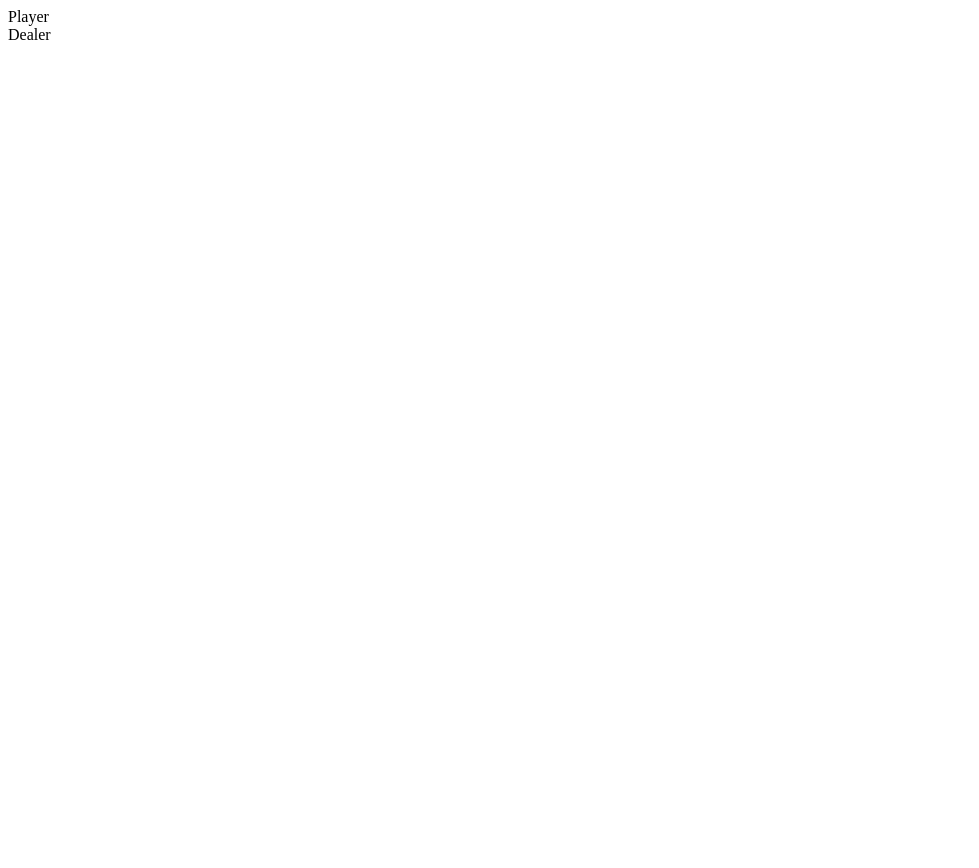
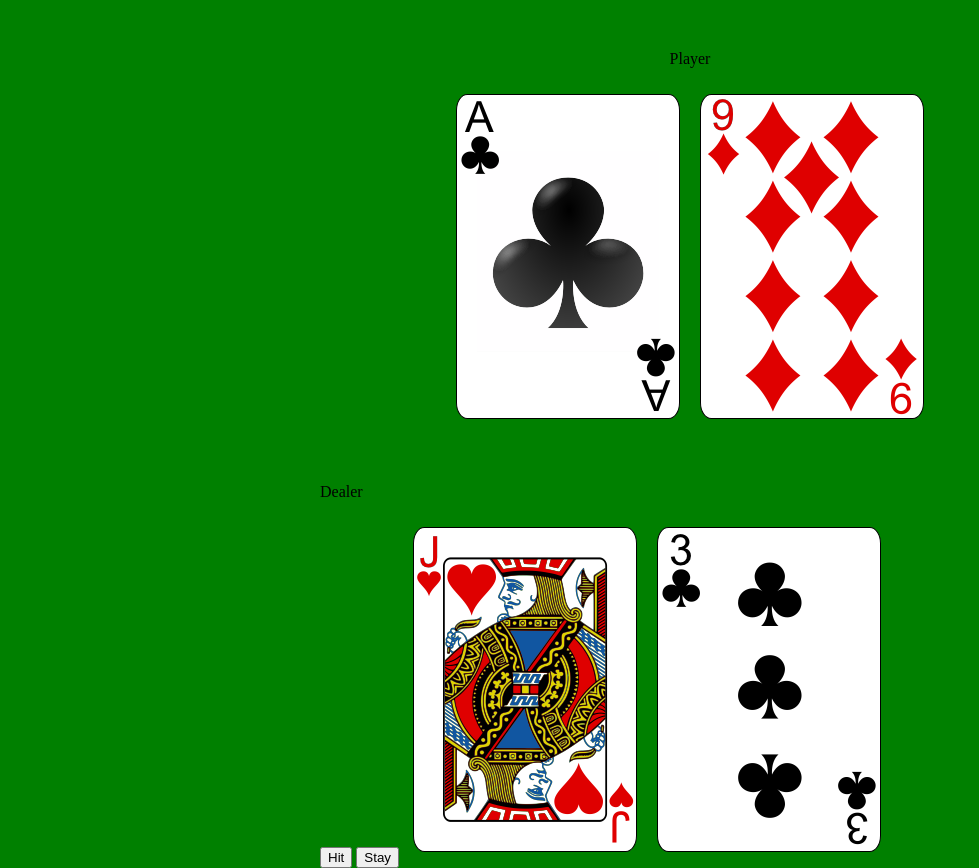
Before and after one commit to elu93/BlackJack, a plain HTML site: page index.html in a window 1280 px wide. Shown: the whole page, without its empty margins (0-979 px from the left). Before the commit the page ends 800 px from the top, so only its background shows below. Drawn offline with nearby package versions, Linux system fonts and the light colour scheme; files whose address does not match are found by name.

Commit message:
Added Hit and Stay feature for game and formatted CSS to be more intuitive

```diff
--- a/css/style.css
+++ b/css/style.css
@@ -0,0 +1,26 @@
+img {
+    border: 1px solid black;
+    margin: 10px;
+    background-color: white;
+    border-radius: 5%;
+}
+
+body {
+    background-color: green;
+    display: flex;
+    justify-content: center;
+    flex-direction: column;
+    margin: auto;
+    width: 50vw;
+}
+
+.player-cards {
+    text-align: center;
+}
+
+.player {
+    text-align: center;
+    margin: 50px;
+    width: 50vw;
+    display: block;
+}
--- a/index.html
+++ b/index.html
@@ -11,8 +11,16 @@
 
 <body>
     <div class="gameboard">
-    <div class="player">Player</div>
-    <div class="dealer">Dealer</div>
+        <div class="player">Player
+            <p class="player-cards"></p>
+        </div>
+
+        <div class="dealer">Dealer
+            <p class="dealer-cards"></p>
+        </div>
+
+        <button class="hit">Hit</button>
+        <button class="stay">Stay</button>
     </div>
     <script src="https://code.jquery.com/jquery-3.2.1.min.js" integrity="sha256-hwg4gsxgFZhOsEEamdOYGBf13FyQuiTwlAQgxVSNgt4="
         crossorigin="anonymous"></script>
--- a/js/app.js
+++ b/js/app.js
@@ -1,19 +1,34 @@
+let Player = {
+    hand: [],
+    counter: 0,
+    bust: false
+}
 
-function Card(r, s) {
+let Dealer = {
+    hand: [],
+    counter: 0,
+    bust: false
+}
+
+function Card(r, s, v) {
     this.rank = r
     this.suit = s
+    this.value = v
     this.cardName = `${r}_of_${s}`
     this.image = `/Users/eric/BlackJack/images/Cards/png/${r}_of_${s}.png`
 }
 
 suits = ['diamonds', 'clubs', 'hearts', 'spades']
 ranks = 'A23456789TJQK'
+values = [1, 2, 3, 4, 5, 6, 7, 8, 9, 10, 10, 10, 10]
 deck = new Array(suits.length * ranks.length)
 
+
+// nested for loop to create deck of cards
 function getDeck() {
     for (i = 0; i < suits.length; i++) {
         for (j = 0; j < ranks.length; j++)
-            deck[j + i * ranks.length] = new Card(ranks[j], suits[i]);
+            deck[j + i * ranks.length] = new Card(ranks[j], suits[i], values[j]);
     }
     return deck;
 }
@@ -33,41 +48,51 @@ function shuffle(array) {
 
 let myDeck = shuffle(getDeck());
 console.log(myDeck);
+dealCards();
 
 
-let Player = {
-    hand: [],
-    counter: 0,
-    bust: false
-}
-
-let Dealer = {
-    hand: [],
-    counter: 0,
-    bust: false
-}
-
-function giveCards(numberOfTimes){
-    for(i = 0; i < numberOfTimes; i++){
-        Player.hand.unshift(myDeck.pop());
+function giveCards(numberOfTimes) {
+    for (i = 0; i < numberOfTimes; i++) {
+        Player.hand.push(myDeck.pop());
     }
-    for(i = 0; i < numberOfTimes; i++){
-        Dealer.hand.unshift(myDeck.pop());
+    for (i = 0; i < numberOfTimes; i++) {
+        Dealer.hand.push(myDeck.pop());
     }
 }
 
-function showPlayerCards(){
-    Player.hand.forEach(function(times){
+function showPlayerCards() {
+    Player.hand.forEach(function (times) {
         $(`<img src="${times.image}"/>`).appendTo('.player');
     })
-    Dealer.hand.forEach(function(times){
+    Dealer.hand.forEach(function (times) {
         $(`<img src="${times.image}"/>`).appendTo('.gameboard');
     })
 }
 
 
-function dealCards(){
+function dealCards() {
     giveCards(2);
     showPlayerCards();
     console.log(myDeck);
 }
+
+
+$('.hit').click(function () {
+    Player.hand.push(myDeck.pop());
+    let index = Player.hand.length - 1;
+    $(`<img src="${Player.hand[index].image}"/>`).appendTo('.player-cards');
+    console.log(Player);
+})
+
+
+// GIVEN that the player is on the game page
+// AND that a hand has already been dealt
+// WHEN a player clicks stay
+// THEN do not give a player a card
+
+$('.stay').click(function () {
+    Dealer.hand.push(myDeck.pop());
+    let index = Player.hand.length - 1;
+    $(`<img src="${Dealer.hand[index].image}"/>`).appendTo('.dealer-cards');
+    console.log(Dealer);
+})
```
